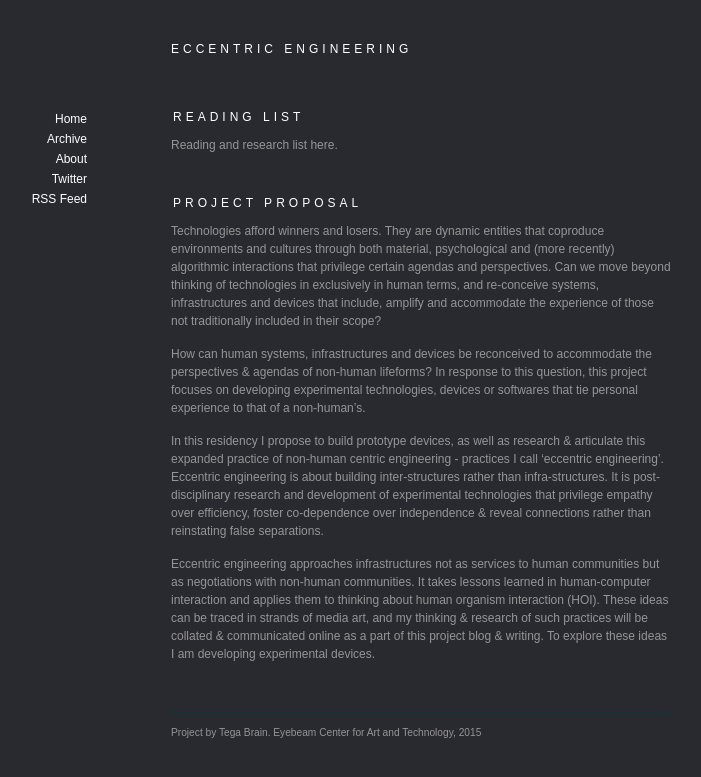
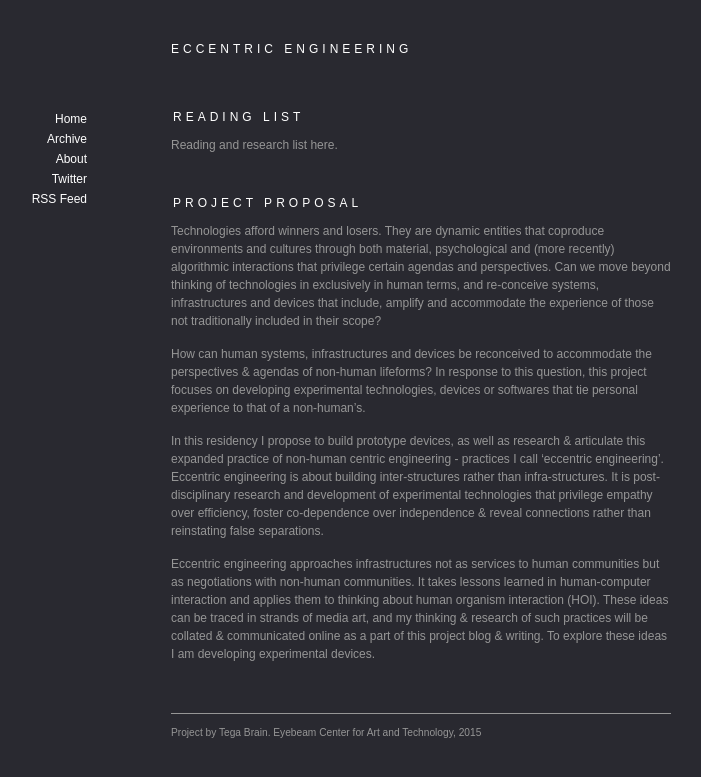
Before and after one commit to eccentricengineering/eccentricengineering.github.io, a Jekyll site: the page built from index.html, in a window 1280 px wide. Shown: the top 777 px of the page, without its empty margins (219-920 px from the left). Built offline with Jekyll 4.4.1, drawn with Linux system fonts in a browser that asks for light colours; nearby versions of some CDN libraries; the list of posts is cut into pages by our own code.

Commit message:
about update

```diff
--- a/assets/css/colors-light.css
+++ b/assets/css/colors-light.css
@@ -60,7 +60,7 @@
 }
 
 #footer {
-
+	color:#ffffff;
 }
 
 
--- a/assets/css/style.css
+++ b/assets/css/style.css
@@ -142,7 +142,7 @@
 	margin: 50px auto 20px auto;
 	padding-top: 10px;
 	font-size: 0.85em;
-	border-top: 1px solid #073642;
+	border-top: 1px solid #969696;
 }
 
 #content {
```
